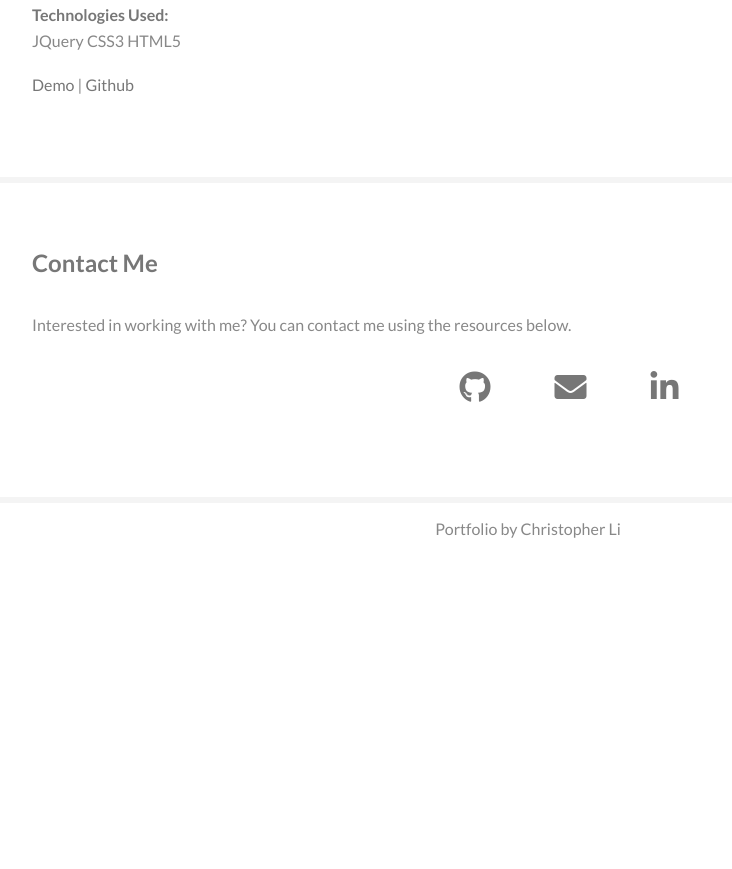
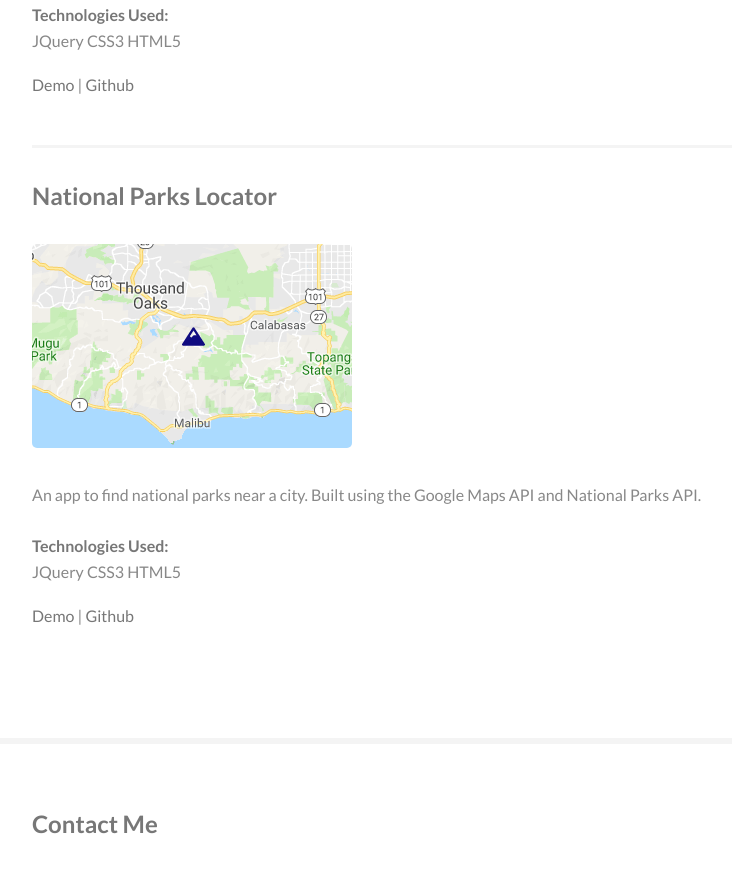
Before and after one commit to chrisli5/portfolio, a plain HTML site: page index.html in a window 1280 px wide. Shown: the part 890-1759 px from the top of the page, without its empty margins (112-844 px from the left). Before the commit the page ends 1445 px from the top, so only its background shows below. Drawn offline with nearby package versions, Linux system fonts and the light colour scheme.

Commit message:
Add parks-app section

```diff
--- a/index.html
+++ b/index.html
@@ -44,6 +44,22 @@
                     <li><a href="https://github.com/chrisli5/quiz-app">Github</a></li>
                 </ul>
             </div>
+            <div>
+                <h3>National Parks Locator</h3>
+                <img src="parks-prev.png" alt="parks locator preview" />
+                <p>An app to find national parks near a city. Built using the Google Maps API and National Parks API.</p>
+                <h4>Technologies Used:</h4>
+                <ul>
+                    <li>JQuery</li>
+                    <li>CSS3</li>
+                    <li>HTML5</li>
+                </ul>
+                <ul>
+                    <li><a href="https://chrisli5.github.io/park-locations-app/">Demo</a></li>
+                    <li>|</li>
+                    <li><a href="https://github.com/chrisli5/park-locations-app">Github</a></li>
+                </ul>
+            </div>
         </section>
 
         <section id="contact">
--- a/main.css
+++ b/main.css
@@ -95,6 +95,15 @@ p {
     vertical-align: baseline;
 }
 
+#projects > div {
+    padding-bottom: 30px;
+}
+
+#projects > div:not(:first-child) {
+    padding-top: 30px;
+    border-top: solid 3px #f4f4f4;
+}
+
 #projects img {
     border-radius: 5px;
     margin-bottom: 30px;
```
Also changed, not shown: parks-prev.png (added).
